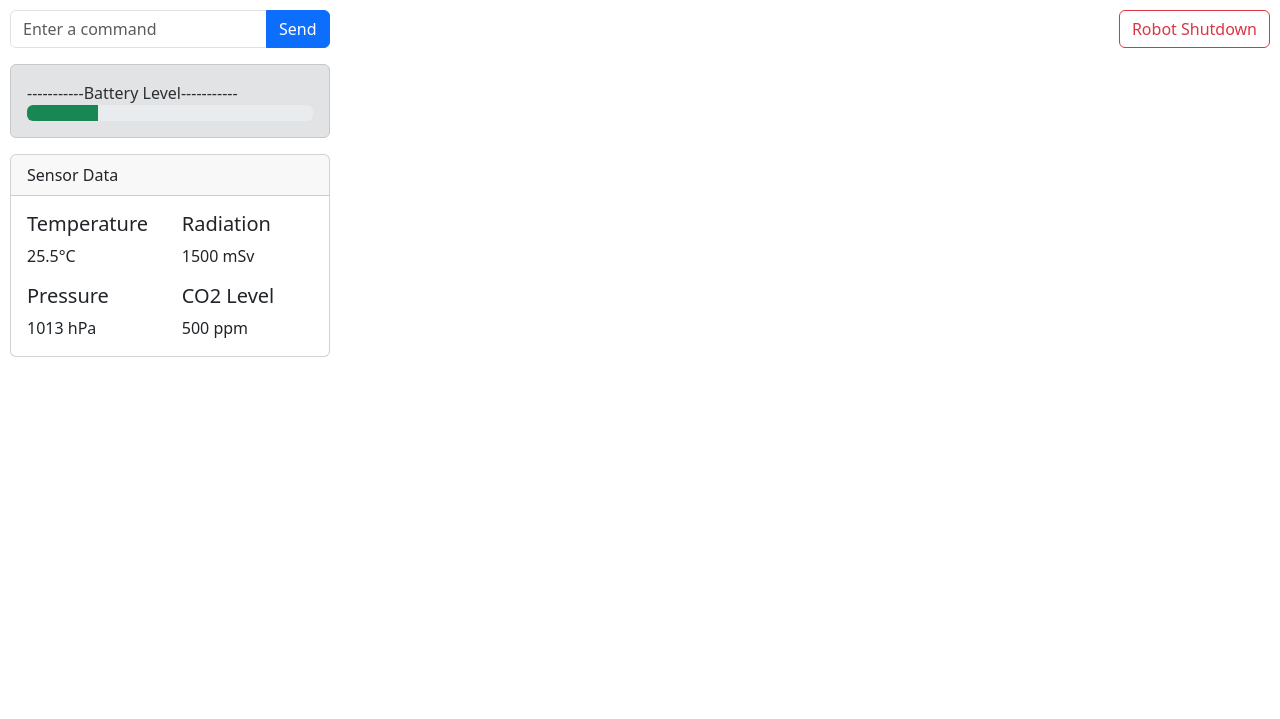
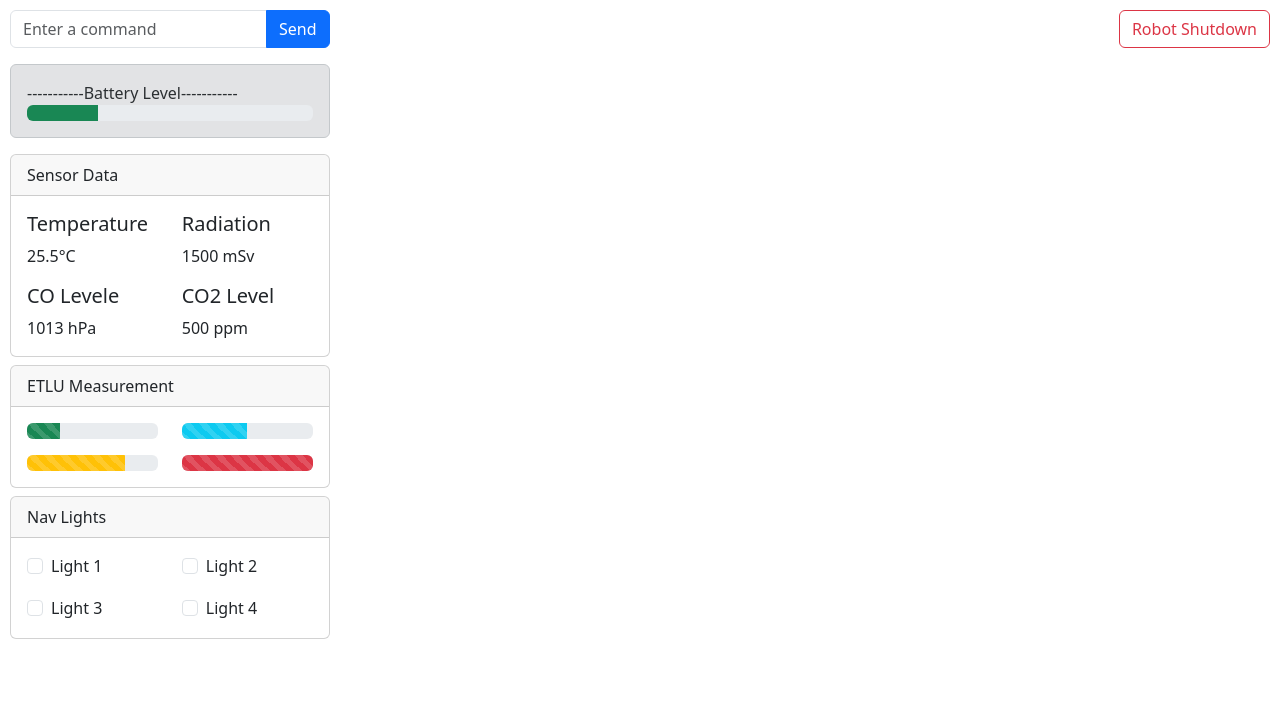
Before and after one commit to NathanArunaaa/E.L.A.R.T-Robot-Framework, a Flask app: page / in a window 1280 px wide. Shown: the top 719 px of the page. Run offline with Flask 3, Linux system fonts and the light colour scheme.

Commit message:
Side pannel update

```diff
--- a/templates/index.html
+++ b/templates/index.html
@@ -2,6 +2,7 @@
 	integrity="sha384-9ndCyUaIbzAi2FUVXJi0CjmCapSmO7SnpJef0486qhLnuZ2cdeRhO02iuK6FUUVM" crossorigin="anonymous">
 <!DOCTYPE html>
 <html>
+
 
 <head>
 	<title>Robot Control</title>
@@ -44,19 +45,19 @@
 			z-index: 1;
 		}
 	</style>
-</head>
 
 
 
+</head>
 <body>
 
-
+	<!-- Video Feed -->
 	<div class="video-container">
 		<video id="video" autoplay></video>
 	</div>
 
 
-
+	<!-- Information col on the left -->
 	<div class="form-container">
 		<form action="/control" method="post">
 			<div class="input-group mb-3">
@@ -68,10 +69,12 @@
 		<div class="alert alert-secondary" role="alert">
 			-----------Battery Level-----------
 			<div class="progress">
-				<div class="progress-bar bg-success" role="progressbar" style="width: 25%" aria-valuenow="25"
+				<div class="progress-bar bg-success" role="progressbar" style="width: 25%" aria-valuenow="50"
 					aria-valuemin="0" aria-valuemax="100"></div>
 			</div>
 		</div>
+
+		<!-- Card 1 with sensor data -->
 		<div class="card">
 			<div class="card-header ">
 				Sensor Data
@@ -89,7 +92,7 @@
 				</div>
 				<div class="row mt-3">
 					<div class="col">
-						<h5 class="card-title">Pressure</h5>
+						<h5 class="card-title">CO Levele</h5>
 						<p class="card-text">1013 hPa</p>
 					</div>
 					<div class="col">
@@ -99,18 +102,101 @@
 				</div>
 			</div>
 		</div>
+
+
+		<div class="p-1"></div>
+
+
+		<div class="card">
+			<div class="card-header ">
+				ETLU Measurement
+			</div>
+			<div class="card-body">
+				<div class="row">
+					<div class="col">
+						<div class="progress">
+							<div class="progress-bar progress-bar-striped bg-success" role="progressbar" style="width: 25%" aria-valuenow="25" aria-valuemin="0" aria-valuemax="100"></div>
+						  </div>
+					</div>
+					<div class="col">
+						<div class="progress">
+							<div class="progress-bar progress-bar-striped bg-info" role="progressbar" style="width: 50%" aria-valuenow="50" aria-valuemin="0" aria-valuemax="100"></div>
+						  </div>
+					</div>
+				</div>
+				<div class="row mt-3">
+					<div class="col">
+						<div class="progress">
+							<div class="progress-bar progress-bar-striped bg-warning" role="progressbar" style="width: 75%" aria-valuenow="75" aria-valuemin="0" aria-valuemax="100"></div>
+						  </div>
+					</div>
+					<div class="col">
+						<div class="progress">
+							<div class="progress-bar progress-bar-striped bg-danger" role="progressbar" style="width: 100%" aria-valuenow="100" aria-valuemin="0" aria-valuemax="100"></div>
+						  </div>
+					</div>
+				</div>
+			</div>
+		</div>
+
+		<div class="p-1"></div>
+
+		<!-- Card 3 with nav lights -->
+		<div class="card">
+			<div class="card-header ">
+				Nav Lights
+			</div>
+			<div class="card-body">
+				<div class="row">
+					<div class="col">
+						<div class="form-check">
+							<input type="checkbox" class="form-check-input" id="dropdownCheck">
+							<label class="form-check-label" for="dropdownCheck">
+							  Light 1
+							</label>
+						  </div>
+					</div>
+					<div class="col">
+						<div class="form-check">
+							<input type="checkbox" class="form-check-input" id="dropdownCheck">
+							<label class="form-check-label" for="dropdownCheck">
+							  Light 2
+							</label>
+						  </div>
+					</div>
+				</div>
+				<div class="row mt-3">
+					<div class="col">
+						<div class="form-check">
+							<input type="checkbox" class="form-check-input" id="dropdownCheck">
+							<label class="form-check-label" for="dropdownCheck">
+							  Light 3
+							</label>
+						  </div>
+					</div>
+					<div class="col">
+						<div class="form-check">
+							<input type="checkbox" class="form-check-input" id="dropdownCheck">
+							<label class="form-check-label" for="dropdownCheck">
+							  Light 4
+							</label>
+						  </div>
+					</div>
+				</div>
+			</div>
+		</div>
 	</div>
 
 
-
+	<!-- Button on the right of the screen to shutdown -->
 	<div class="form-container-right">
 		<form action="/shutdown" method="post">
 			<div class="input-group mb-3">
 				<button onclick="closeApplication()" type="submit" class="btn btn-outline-danger">Robot Shutdown</button>
 			</div>
 		</form>
+	</div>
 
-	</div>
 
 	<script>
 		const video = document.getElementById('video');
@@ -128,13 +214,11 @@
            if (confirm("Are you sure you want to close the application?")){
 			window.close();
 		   }
+        }
+		window.addEventListener('DOMContentLoaded', startVideo);
+	</script>
 
 
-        }
 
-		// Call the startVideo function when the page loads
-		window.addEventListener('DOMContentLoaded', startVideo);
-	</script>
 </body>
-
 </html>
```
